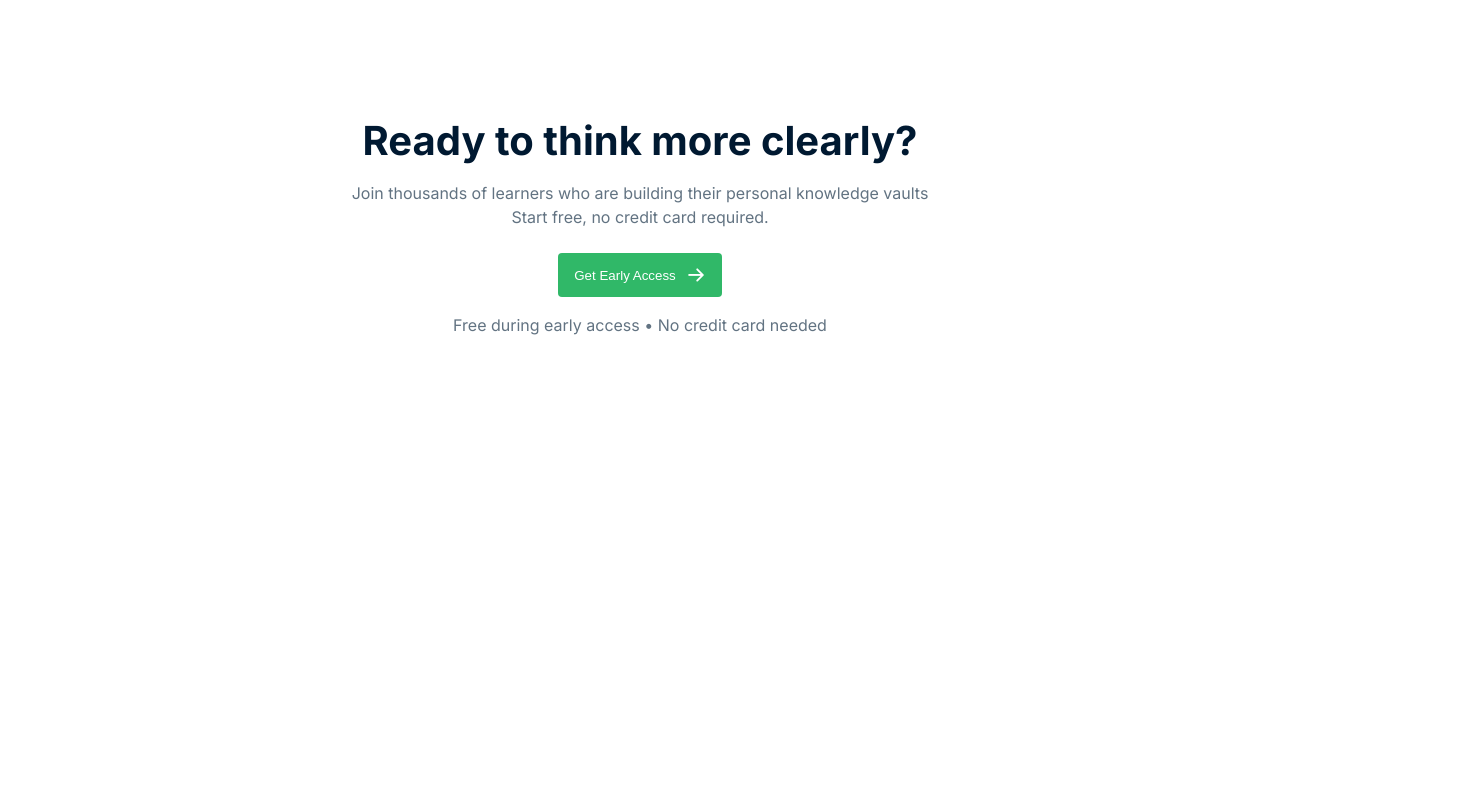
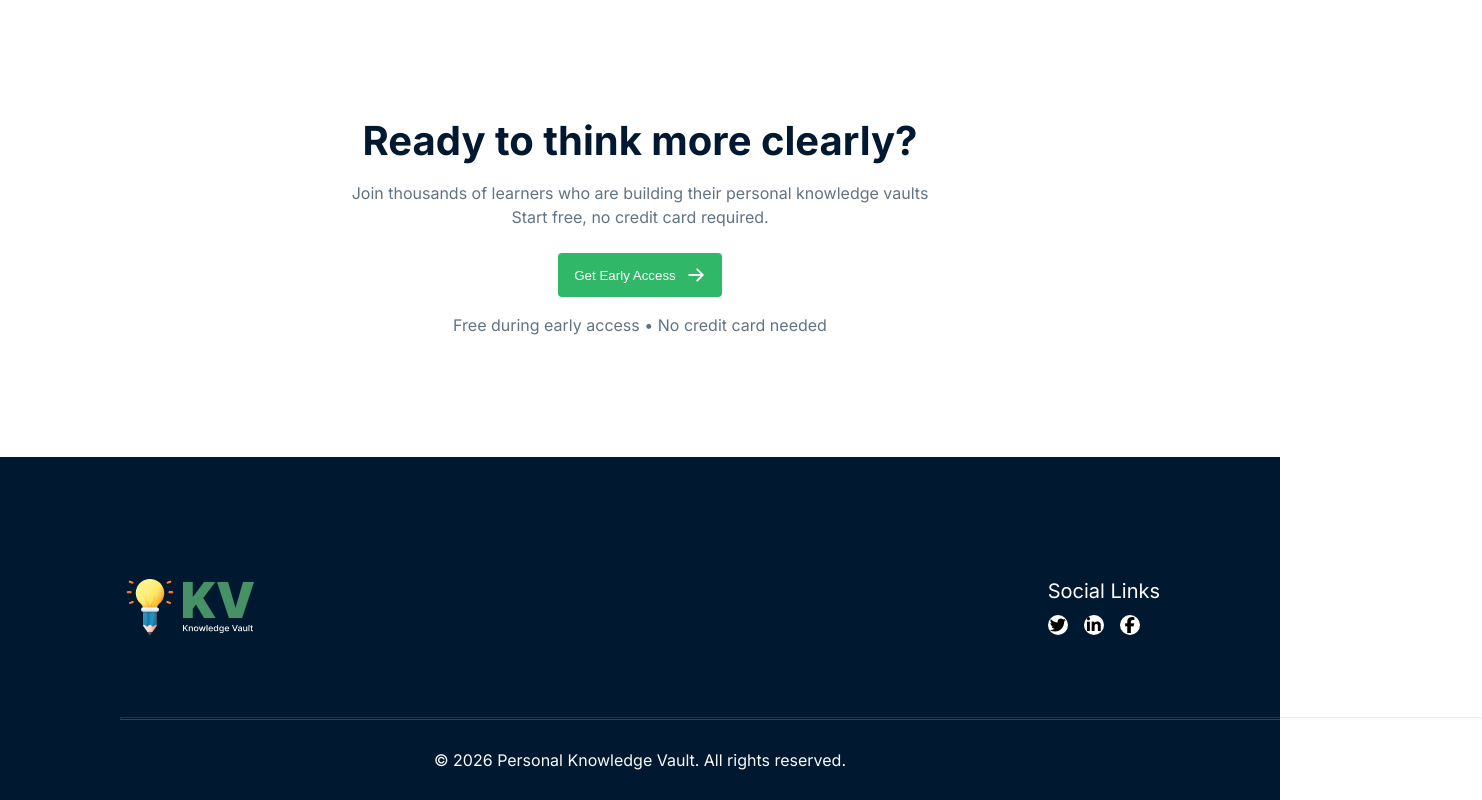
Before and after one commit to Rashedul2001/PH_B13_A1, a plain HTML site: page index.html in a window 1280 px wide. Shown: the part 2051-2851 px from the top of the page, 1482 px wide, since content can reach past the window. Before the commit the page ends 2793 px from the top, so only its background shows below. Drawn offline with Linux system fonts and the light colour scheme.

Commit message:
complete project

```diff
--- a/index.html
+++ b/index.html
@@ -112,14 +112,39 @@
     </section>
     <section id="finalSection">
         <div class="container">
-                <h2>Ready to think more clearly?
-                </h2>
-                <p>Join thousands of learners who are building their personal knowledge vaults</p>
-                <p>Start free, no credit card required.</p>
-                <button type="button" class="btnCur">Get Early Access<img src="assets/ArrowRight.png"alt="ArrowRight"></button>
-                <p>Free during early access • No credit card needed</p>
+            <h2>Ready to think more clearly?
+            </h2>
+            <p>Join thousands of learners who are building their personal knowledge vaults</p>
+            <p>Start free, no credit card required.</p>
+            <button type="button" class="btnCur">Get Early Access<img src="assets/ArrowRight.png"
+                    alt="ArrowRight"></button>
+            <p>Free during early access • No credit card needed</p>
         </div>
     </section>
+    <footer>
+        <div class="footerContent">
+            <img src="assets/logo-footer.png" alt="Logo Footer">
+            <div>
+                <p>Social Links</p>
+                <div class="socialLinks">
+                    <div class="icon">
+                        <i class="fa-brands fa-twitter"></i>
+                    </div>
+                    <div class="icon">
+                        <i class="fa-brands fa-linkedin-in"></i>
+                    </div>
+                    <div class="icon">
+                        <i class="fa-brands fa-facebook-f"></i>
+                    </div>
+                </div>
+            </div>
+        </div>
+        <hr>
+        <div class="copy">
+            <p>© 2026 Personal Knowledge Vault. All rights reserved.</p>
+        </div>
+
+    </footer>
 
 
 
--- a/styles/home.css
+++ b/styles/home.css
@@ -2,33 +2,39 @@
     font-family: "Inter", sans-serif;
     font-optical-sizing: auto;
 }
-*{
+
+* {
     margin: 0;
     padding: 0;
 }
-header{
-    background-color:#ffffff;
+
+header {
+    background-color: #ffffff;
     max-width: 1600px;
     width: 100%;
     height: 92px;
 }
-header nav{
+
+header nav {
     display: flex;
     justify-content: space-between;
     align-items: center;
     margin: 16px 120px;
 }
-nav ul{
+
+nav ul {
     display: flex;
     list-style: none;
     gap: 32px;
 }
-nav ul li a{
+
+nav ul li a {
     text-decoration: none;
     color: black;
     font-size: 16px;
     font-weight: 500;
 }
+
 nav button {
     padding: 12px 16px;
     color: #FFF;
@@ -38,10 +44,12 @@ nav button {
     font-size: 16px;
     font-weight: 600;
 }
-.btnCur{
+
+.btnCur {
     cursor: pointer;
 }
-#heroSection{
+
+#heroSection {
     background-image: url("../assets/hero-bg.png");
     background-repeat: no-repeat;
     width: 100%;
@@ -50,17 +58,19 @@ nav button {
     display: flex;
     background-size: cover;
     background-position: center;
-    justify-content: center ;
+    justify-content: center;
     align-items: center;
 }
-.heroContent{
+
+.heroContent {
     margin: 115px 120px 180px 120px;
     text-align: center;
     width: 100%;
     max-width: 1360px;
 
 }
-.early{
+
+.early {
     background-color: #fff;
     border-radius: 100px;
     width: 230px;
@@ -75,32 +85,36 @@ nav button {
     font-size: 16px;
     font-weight: 500;
 }
-.heroContent h1{
+
+.heroContent h1 {
     font-size: 72px;
     font-weight: 700;
     line-height: 84px;
 }
 
-.white{
+.white {
     color: #FFF;
 }
-.green{
+
+.green {
     color: #30B868;
 }
-.heroText p{
-    color : #FFFFFF;
+
+.heroText p {
+    color: #FFFFFF;
     line-height: 24px;
     font-size: 18px;
     font-weight: 400;
 
 }
 
-.heroButtons{
+.heroButtons {
     margin-top: 32px;
     display: inline-flex;
-    gap:16px;
+    gap: 16px;
 }
-.btn1{
+
+.btn1 {
     background-color: #30B868;
     color: #FFFFFF;
     border: none;
@@ -111,7 +125,8 @@ nav button {
     font-size: 16px;
     font-weight: 600;
 }
-.btn2{
+
+.btn2 {
     background-color: transparent;
     color: #FFFFFF;
     border: 1px solid #FFFFFF;
@@ -123,12 +138,7 @@ nav button {
     font-weight: 600;
 }
 
-/* #problemSection{
-    background-color: #30B868;
-
-} */
-#problemSection h1{
-    /* background-color: #222222; */
+#problemSection h1 {
     display: flex;
     width: 1360px;
     height: 116px;
@@ -139,8 +149,8 @@ nav button {
     color: #001931;
 
 }
-#problemSection .note p{
-    /* background-color: blue; */
+
+#problemSection .note p {
     font-size: 16px;
     font-weight: 400;
     line-height: 20px;
@@ -151,8 +161,8 @@ nav button {
     margin-left: auto;
     margin-right: auto;
 }
-.cardContainer{
-    /* background-color: yellow; */
+
+.cardContainer {
     margin-top: 44px;
     margin-left: auto;
     margin-right: auto;
@@ -160,19 +170,19 @@ nav button {
     justify-content: center;
     gap: 24px;
 }
-.card{
+
+.card {
     display: flex;
     flex-direction: column;
     align-items: center;
     justify-content: center;
-    /* background-color: #234df2; */
     height: 300px;
     padding: 24px;
     border-radius: 8px;
     gap: 16px;
 }
 
-.card img{
+.card img {
     background-color: orangered;
     border-radius: 50px;
     width: 50px;
@@ -180,16 +190,17 @@ nav button {
     border: none;
     padding: 15px;
 }
-.card h2{
+
+.card h2 {
     text-align: center;
     font-size: 24px;
     font-weight: 600;
     width: 275px;
-    /* height was not consistent for each card in the card title */
     min-height: 30px;
     color: #001931;
 }
-.card p{
+
+.card p {
     font-size: 16px;
     font-weight: 400;
     line-height: 20px;
@@ -199,63 +210,71 @@ nav button {
     color: #627382;
 }
 
-.solutionContent{
+.solutionContent {
     display: flex;
     margin: 120px;
-    gap:60px;
+    gap: 60px;
 }
-.solutionContent img{
+
+.solutionContent img {
     width: 600px;
     height: 600px;
     border-radius: 12px;
 }
-.solutionText{
-    margin-top:102px;
+
+.solutionText {
+    margin-top: 102px;
     width: 700px;
     display: flex;
     flex-direction: column;
-    gap:24px;
+    gap: 24px;
 }
-.solutionText h6{
+
+.solutionText h6 {
     height: 20px;
-    color: #30B868 ;
+    color: #30B868;
     font-weight: medium;
     font-size: 16px;
     line-height: 20px;
 }
-.solutionText h1{
+
+.solutionText h1 {
     height: 116px;
     font-size: 48px;
     font-weight: 700;
     color: #001931;
 }
-div1{
+
+div1 {
     height: 60px;
 }
 
-.div1 p{
-font-size: 16px;
-line-height: 20px;
-color: #627382;
+.div1 p {
+    font-size: 16px;
+    line-height: 20px;
+    color: #627382;
 }
-#solutionSection .list{
+
+#solutionSection .list {
     display: flex;
     flex-direction: column;
     gap: 16px;
 }
-.list div{
+
+.list div {
     display: inline-flex;
     align-items: center;
     gap: 5px;
 
 }
-.list img{
+
+.list img {
     width: 20px;
     height: 20px;
 }
 
 
-.list p{
+.list p {
     font-size: 16px;
     font-weight: medium;
     color: #001931;
@@ -263,26 +282,32 @@ color: #627382;
     display: inline-flex;
     align-items: center;
 }
-#finalSection{
+
+#finalSection {
     margin: 0 120px 120px 120px;
-    height: 506px;
+    /* height: 506px; */
+    /* not looking good with height or maybe it was wrong*/
 }
-#finalSection .container{
-    margin:80px 40px;
+
+#finalSection .container {
+    margin: 80px 40px;
     text-align: center;
 }
-#finalSection h2{
+
+#finalSection h2 {
     font-size: 40px;
     font-weight: bold;
     color: #001931;
     margin-bottom: 16px;
 }
-#finalSection p{
+
+#finalSection p {
     color: #627382;
     font-size: 16px;
     line-height: 24px;
 }
-#finalSection button{
+
+#finalSection button {
     margin-top: 24px;
     margin-bottom: 16px;
     padding: 12px 16px;
@@ -294,9 +319,62 @@ color: #627382;
     align-items: center;
     justify-content: center;
 }
-#finalSection img{
+
+#finalSection img {
     height: 20px;
     width: 20px;
     margin-left: 10px;
 
 }
+
+footer {
+    background-color: #001931;
+    padding: 120px 120px 30px 120px;
+
+}
+
+.footerContent {
+    display: flex;
+    justify-content: space-between;
+    margin-bottom: 80px;
+
+}
+
+.footerContent p {
+    color: #FFFFFF;
+    font-size: 20px;
+    font-weight: medium;
+    line-height: 28px;
+    margin-bottom: 10px;
+
+}
+
+.socialLinks {
+    display: flex;
+    gap: 16px;
+}
+
+.footerContent .icon {
+    display: flex;
+    justify-content: center;
+    align-items: center;
+    width: 20px;
+    height: 20px;
+    background-color: white;
+    border-radius: 50%;
+}
+
+.copy {
+    text-align: center;
+    color: #FAFAFA;
+    font-size: 16px;
+    margin-top: 30px;
+
+}
+
+hr {
+    color: #E5E7EB;
+    opacity: 0.2;
+    height: 1px;
+    width: 1360px;
+}
```
